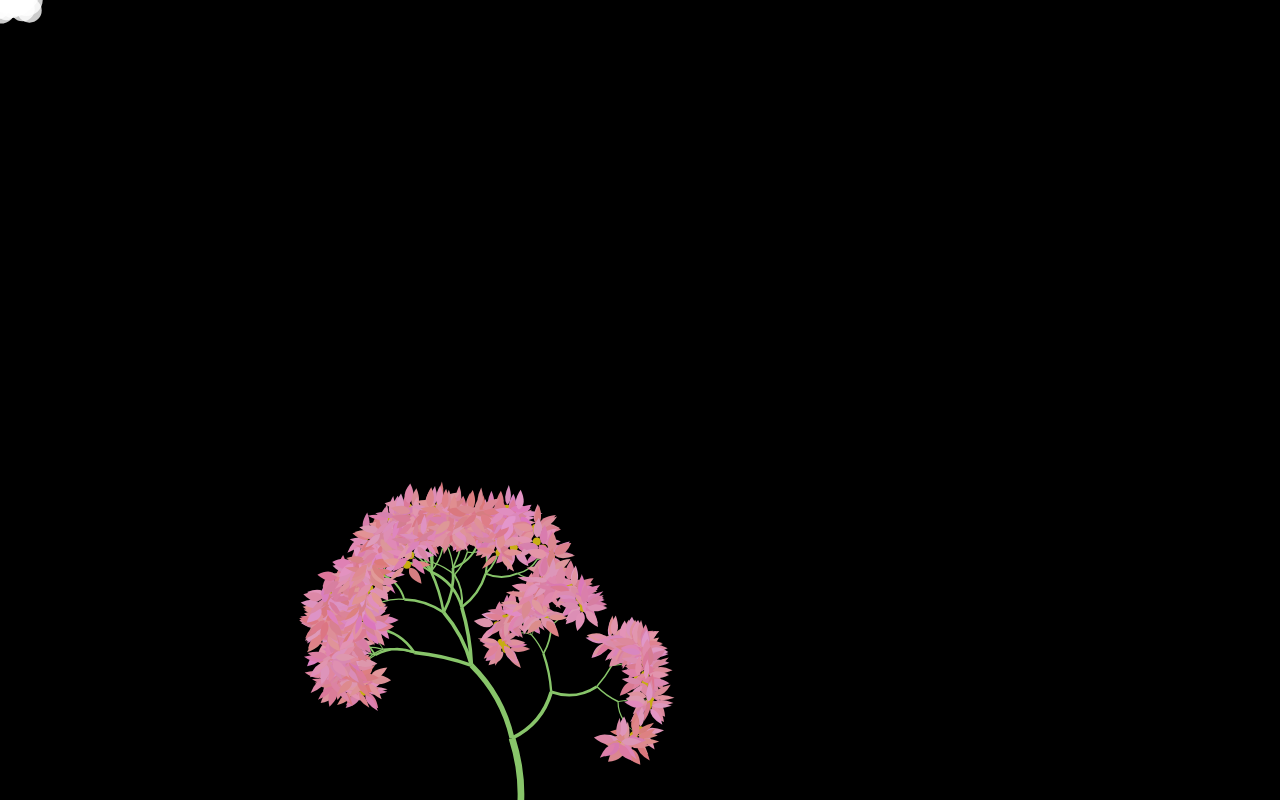
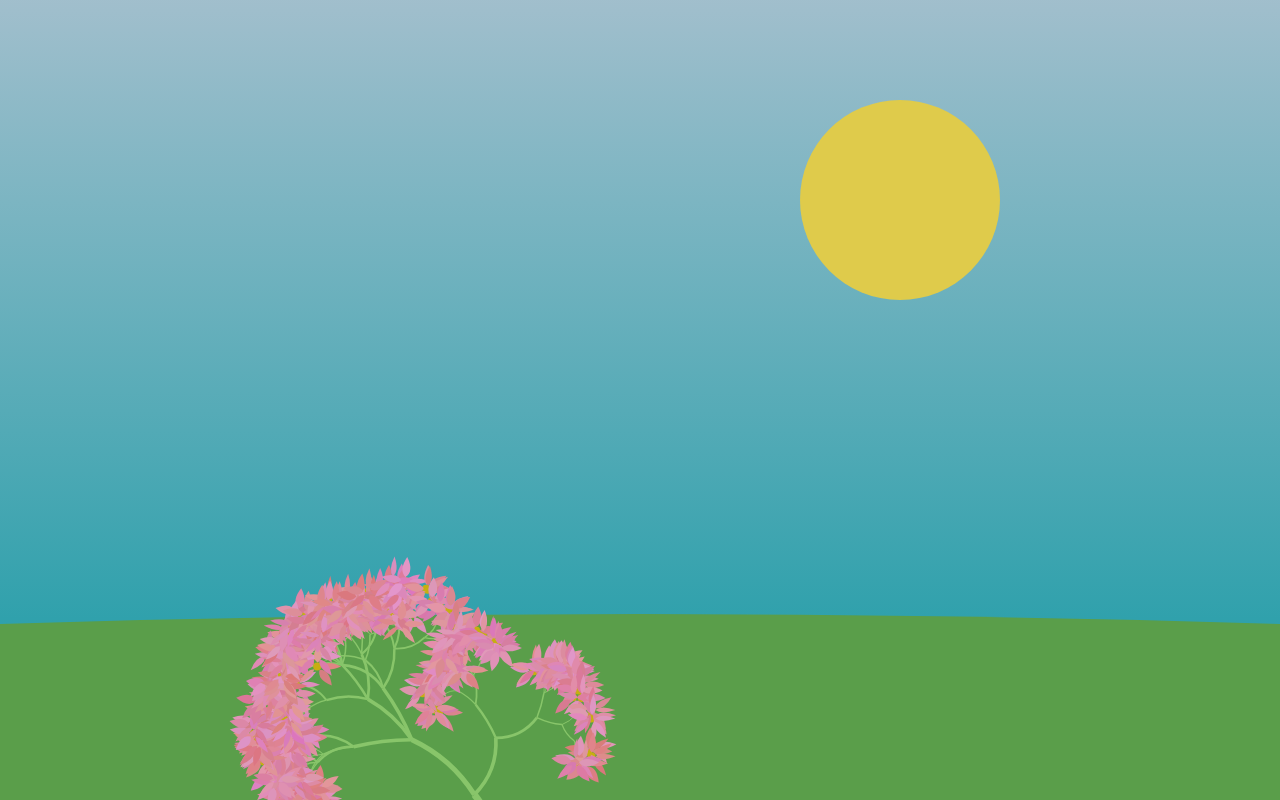
Before and after one commit to uilariel/biaversario, a website: page index.html in a window 1280 px wide. Drawn offline with Linux system fonts and the light colour scheme; animation ran at ten frames a second.

Commit message:
projeto finalizado, cenario simples feito e tudo funcionando direitinho, desisti de fazer a animacao pq seria complexo demais

```diff
--- a/index.html
+++ b/index.html
@@ -9,6 +9,7 @@
     <canvas id="canvas"></canvas>
 
     <script src="js/setup.js"></script>
+    <script src="js/terreno.js"></script>
     <script src="js/flor.js"></script>
     <script src="js/chuva.js"></script>
     <script src="js/desenho.js"></script>
--- a/js/chuva.js
+++ b/js/chuva.js
@@ -1,33 +1,41 @@
 let particulasNuvem = [];
-const numParticulasNuvem = 30;
+const numParticulasNuvem = 150;
 
 let gotas = []
 let chovendo = false;
 
+let progressoRegagem = 0;
 
 
+//povoa o array de particular de nuvem com objetos que determinam onde cada circulo vai
+//ficar e o tamanho deles
 function inicializarNuvem(){
     for(let i = 0; i < numParticulasNuvem; i++){
 
 
 
         particulasNuvem.push({
-            posX: (Math.random() - 0.5) * 60,
-            posY: (Math.random() - 0.5) * 25,
+            posX: (Math.random() - 0.5) * 200,
+            posY: (Math.random() - 0.5) * 50,
             raio: 8 + Math.random() * 10
         });
     }
 
 }
 
+//
 function desenharNuvem(){
     for(let i = 0; i < particulasNuvem.length; i++){
 
+        //atalho
         const particulas = particulasNuvem[i];
 
+        //variavel pra fazer as particulas de nuvem oscilarem levemente no eixo x e y
+        //usamos a data atual como parametro pra causar randomizacao + indice i atual
         const tremorX = Math.sin(Date.now() * 0.001 + i ) * 2;
         const tremorY = Math.cos(Date.now() * 0.0015 + i ) * 2;
 
+        //desenha uma nuvem de cor branca
         ctx.beginPath();
         ctx.fillStyle = 'rgba(255, 255, 255, 0.8)';
         ctx.arc(mouseX + particulas.posX + tremorX, mouseY + particulas.posY + tremorY, particulas.raio, 0, 2 * Math.PI);
@@ -36,20 +44,25 @@ function desenharNuvem(){
 }
 
 
+//povoa o array de gotas
 function criarGota(){
     gotas.push({
-        x: mouseX + (Math.random() - 0.5) * 50,
+        x: mouseX + (Math.random() - 0.5) * 200,
         y: mouseY,
         vy: 0,
     })
 }
 
+//determina a posicao atual e velocidade das gotas
+//VY representa o quao rapido a posicao das gotas vai diminuir no eixo Y.
+//determinamos a posicao Y da gota como o vy
 function atualizarGotas(){
     for(let i = gotas.length - 1; i >= 0; i--){
         const gota = gotas[i];
-        gota.vy += 0.3;
+        gota.vy += 0.25;
         gota.y += gota.vy;
 
+        //remove a gota do array, consequentemente, da tela
          if(gota.y > canvas.height){
         gotas.splice(i, 1);
     }
@@ -58,6 +71,12 @@ function atualizarGotas(){
 
 }
 
+
+/*FUNCAO RESPONSAVEL POR DESENHAR AS GOTAS
+->PRIMEIRO DESENHA UMA LINHA QUE DESCE A TELA SENDO CONTROLADA PELO VY DA GOTA
+->DENHAMOS UM CIRCULO NA PONTA DESSA LINHA PRA SER MEIO QUE A CABECA DA GOTA.
+
+*/
 function desenharGotas(){
     ctx.filter = 'blur(2px)';
     for(let i = 0; i < gotas.length; i++){
@@ -72,7 +91,7 @@ function desenharGotas(){
 
         ctx.beginPath();
         ctx.fillStyle = 'rgb(19, 128, 183)'
-        ctx.arc(gota.x, gota.y, 3, 0, 2 * Math.PI)
+        ctx.arc(gota.x, gota.y, 7, 0, 2 * Math.PI)
         ctx.fill();
     }
 
--- a/js/desenho.js
+++ b/js/desenho.js
@@ -1,6 +1,6 @@
 function desenharGalhos(){
 
-    for(let i = 0; i < galhos.length && i < galhosRevelados; i++){
+    for(let i = 0; i < galhos.length; i++){
 
 
         const meioX = (galhos[i].x1 + galhos[i].x2) / 2 + (galhos[i].y1 - galhos[i].y2) * galhos[i].curvatura
@@ -21,7 +21,7 @@ mas futuramente pretendo deixar ele em tamanhos aleatorios ou proporcionais ao t
 
 */
 function desenharMiolos(){
-    for(let i = 0; i < pontasFinais.length && i < pontasFinaisReveladas; i++){
+    for(let i = 0; i < pontasFinais.length; i++){
         ctx.beginPath();
         ctx.fillStyle = '#c7ae11'
         ctx.arc(pontasFinais[i].x, pontasFinais[i].y, pontasFinais[i].raio, 0, 2 * Math.PI)
@@ -32,7 +32,7 @@ function desenharMiolos(){
 function desenharPetalas(){
 
     //determinar as possiveis cores
-    for(let i = 0; i < bordaMiolo.length && petalasReveladas; i++){
+    for(let i = 0; i < bordaMiolo.length; i++){
         //p -> petala
         const p = bordaMiolo[i];
         const anguloPerpRad = (p.angulo + 90) * Math.PI / 180;
--- a/js/flor.js
+++ b/js/flor.js
@@ -8,6 +8,7 @@ let bordaMiolo = [];
 let petalasReveladas = []
 
 let petalas = [];
+
 
 
 //possiveis cores de petalas
@@ -27,10 +28,10 @@ const coresPossiveis = [
 const maxNivel = Math.floor(Math.random() * 2 + 5); //entre 5 e 9 niveis totais
 let nivel  = 0; //nivel inicial sempre comeca em 0
 let x = 512; //posicao x e y inicial, ainda vou alterar
-let y = 850;
+let y = 900;
 let comprimento = 80 + Math.random() * 60; //comprimento do primeiro ramo sempre entre 80 e 140
-//let anguloGraus = 225 + Math.random() * 90; // -> caso queira ramdomizar
-let anguloGraus = 270; //angulo do primeiro ramo, pensando se vale a pena randomizar isso ou nao
+let anguloGraus = 250 + Math.random() * 40; // -> caso queira ramdomizar
+//let anguloGraus = 270; //angulo do primeiro ramo, pensando se vale a pena randomizar isso ou nao
 
 /*
 ===========================
@@ -80,7 +81,7 @@ function gerarGalhos(x, y, comprimento, anguloGraus, nivel, maxNivel){
 }
 
 
-//essa bomba gera as petalas, tem q mudar
+//essa bomba gera as petalas, tem q mudar o nome
 //bordaMiolo eh pra ser o vetor que guarda a informacao de onde comeca a circunferencia do circulo (linha que delimita o fim dele)
 function gerarBordasMiolo(){
    const comprimentoPetala = 20;
--- a/js/main.js
+++ b/js/main.js
@@ -17,15 +17,15 @@ gerarGalhos(x, y, comprimento, anguloGraus, nivel, maxNivel);
 gerarBordasMiolo();
 inicializarNuvem();
 
-galhosRevelados = galhos.length;
-pontasFinaisReveladas = pontasFinais.length;
-petalasReveladas = bordaMiolo.length;
-
 let contadorFrames = 0;
 
+//loop de animacao
 function loop(){
     ctx.clearRect(0, 0, canvas.width, canvas.height);
 
+    desenharCeu();
+    desenharGrama();
+    desenharSol();
     if(chovendo){
         contadorFrames++;
         if(contadorFrames % 5 === 0){
--- a/js/setup.js
+++ b/js/setup.js
@@ -2,7 +2,7 @@ const canvas = document.getElementById('canvas');
 const ctx = canvas.getContext('2d');
 canvas.width = window.innerWidth;
 canvas.height = window.innerHeight;
-let mouseX = 0;
+let mouseX = undefined;
 let mouseY = 0;
 
 canvas.addEventListener('mousemove', function(evento){
--- /dev/null
+++ b/js/terreno.js
@@ -0,0 +1,31 @@
+
+//ceu gradiente que comeca azul claro em cima e termina azul escuro em baixo
+function desenharCeu(){
+    const ceu = ctx.createLinearGradient(0, 0 ,0, canvas.height);
+    ceu.addColorStop(0, 'rgba(173, 205, 220, 0.93)')
+    ceu.addColorStop(1, 'rgba(16, 164, 175, 0.93)')
+    ctx.fillStyle = ceu;
+    ctx.fillRect(0, 0,canvas.clientWidth, canvas.height)
+
+}
+
+//grama vibecodada pq to sem saco
+function desenharGrama(){
+    const alturaGrama = canvas.height * 0.22;
+
+    ctx.beginPath();
+    ctx.fillStyle = '#5a9e4a';
+    ctx.moveTo(0, canvas.height - alturaGrama);
+    ctx.quadraticCurveTo(canvas.width / 2, canvas.height - alturaGrama - 20, canvas.width, canvas.height - alturaGrama);
+    ctx.lineTo(canvas.width, canvas.height);
+    ctx.lineTo(0, canvas.height);
+    ctx.fill();
+}
+
+//sol simples so uma bola
+function desenharSol(){
+        ctx.beginPath();
+        ctx.fillStyle = '#dfcb4b'
+        ctx.arc(900, 200, 100, 0, 2 * Math.PI)
+        ctx.fill();
+}
```
